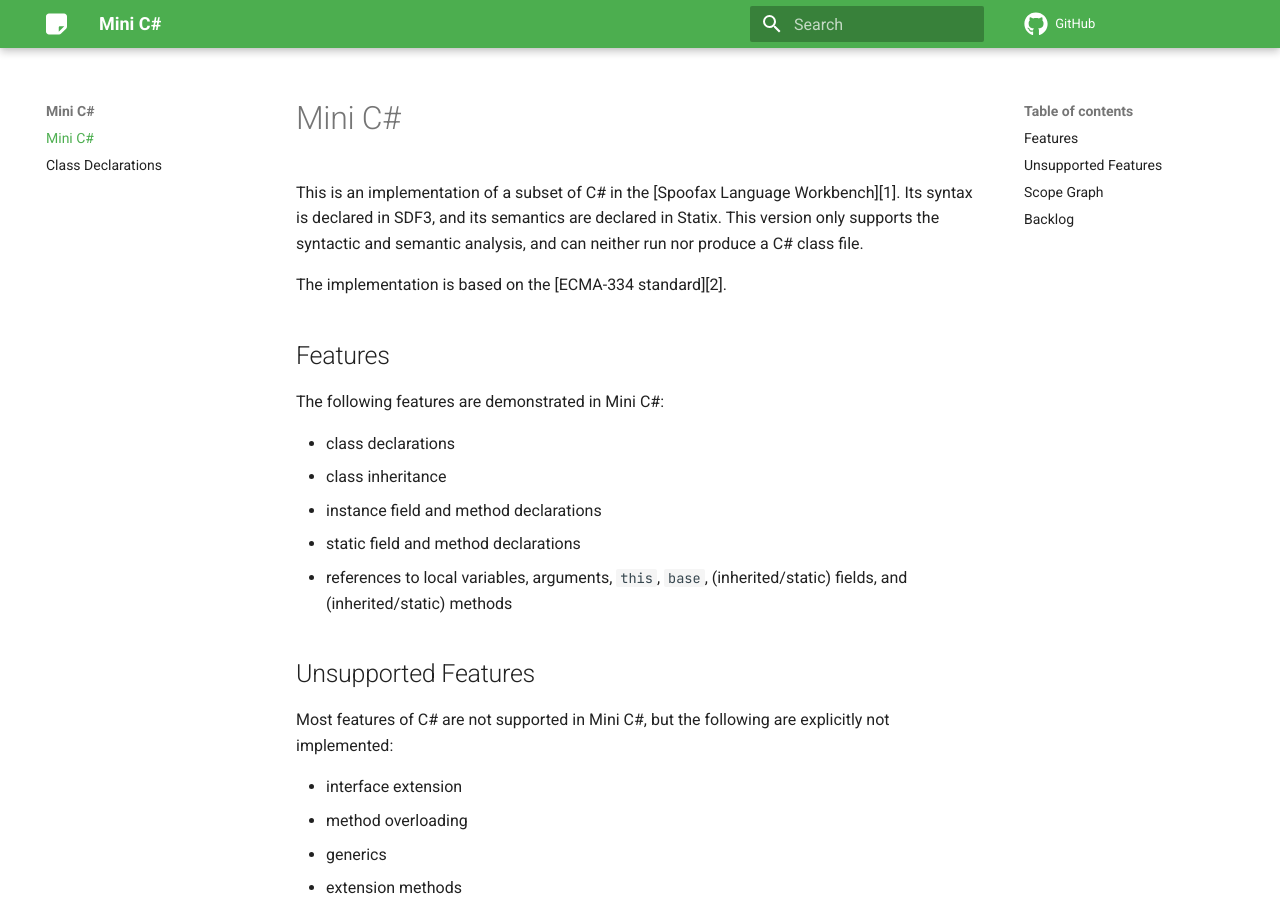
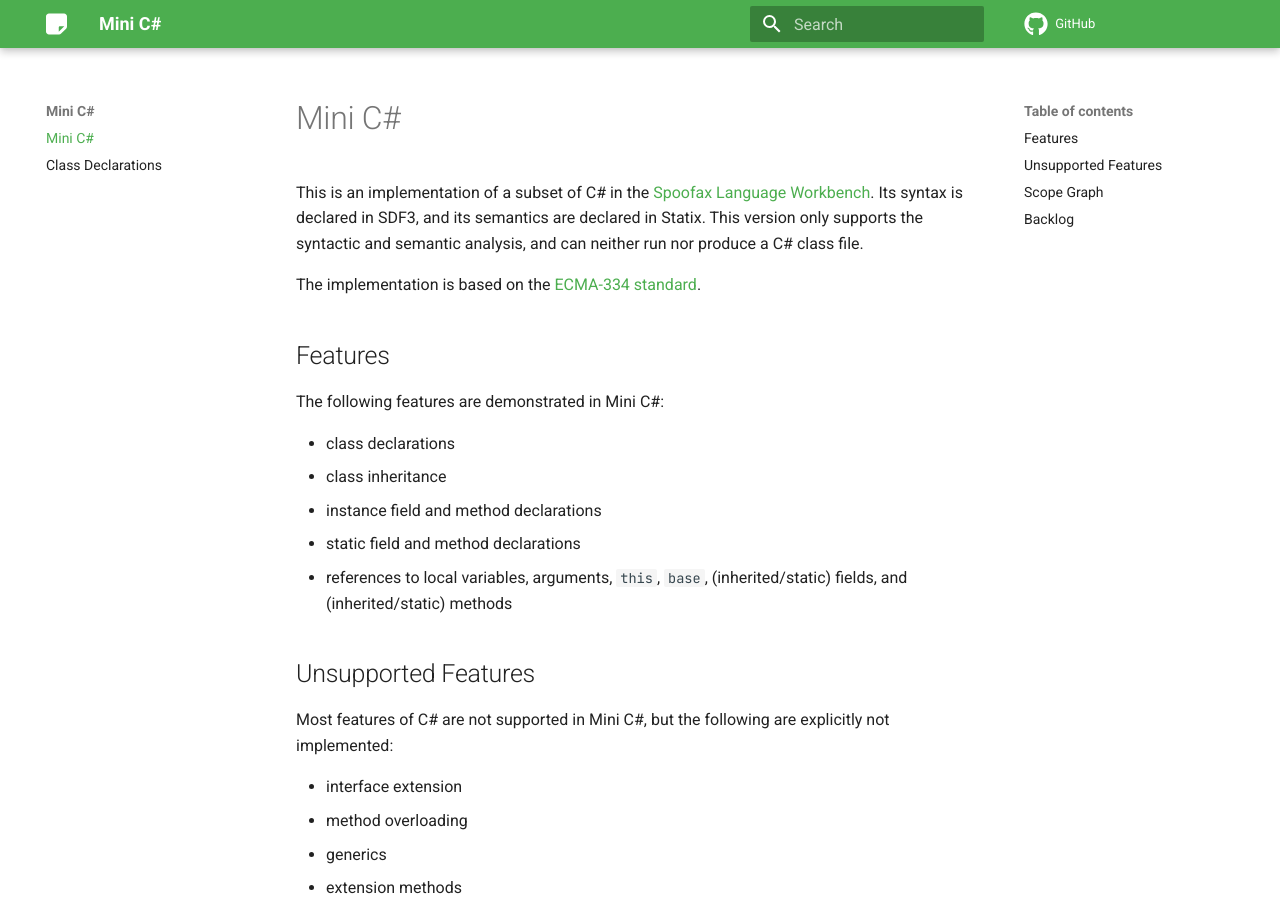
Before and after one commit to MetaBorgCube/metaborg-mini-csharp, an MkDocs documentation site: the page built from docs/index.md, in a window 1280 px wide and 900 px high. Built offline with MkDocs 1.6.1 and Material for MkDocs 9.7.7, drawn with Linux system fonts in a browser that asks for light colours; comment, search, counter and statistics services are not loaded; some of the changed lines change nothing that is shown.

Commit message:
Add missing docs links

```diff
--- a/docs/index.md
+++ b/docs/index.md
@@ -66,3 +66,7 @@ The following aspects have been implemented:
     - [x] Boolean operators
     - [x] Integer operators
     - [x] Ternary conditional operator
+
+
+[1]: https://spoofax.org/
+[2]: https://www.ecma-international.org/publications-and-standards/standards/ecma-334/
```
